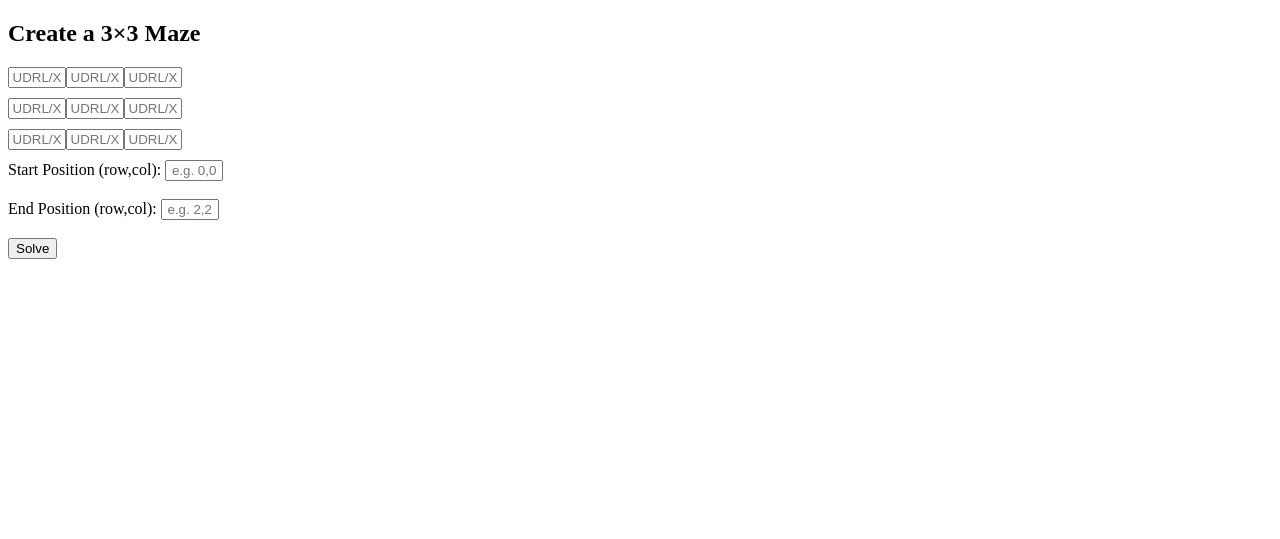
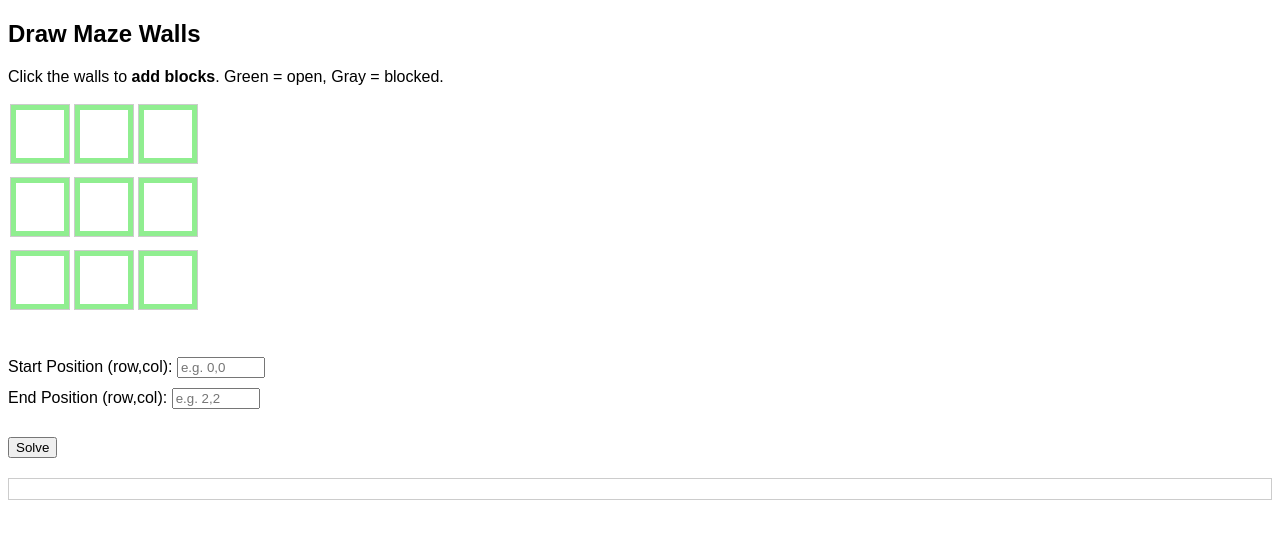
Before and after one commit to taligrayzel/iot, a Flask app: page / in a window 1280 px wide. Shown: the top 539 px of the page. Run offline with Flask 3, Linux system fonts and the light colour scheme.

Commit message:
Add files via upload

```diff
--- a/maze-python/my_web_app/templates/index.html
+++ b/maze-python/my_web_app/templates/index.html
@@ -3,22 +3,60 @@
 <head>
     <title>Maze Solver</title>
     <style>
+        body {
+            font-family: sans-serif;
+        }
+
+        .maze-cell {
+            position: relative;
+            width: 60px;
+            height: 60px;
+            display: inline-block;
+            border: 1px solid #ccc;
+            margin: 2px;
+            box-sizing: border-box;
+        }
+
+        .maze-cell .wall {
+            position: absolute;
+            background-color: lightgreen; /* ✅ Default: open */
+        }
+
+        .wall.top { top: 0; left: 0; width: 100%; height: 5px; cursor: pointer; }
+        .wall.bottom { bottom: 0; left: 0; width: 100%; height: 5px; cursor: pointer; }
+        .wall.left { top: 0; left: 0; width: 5px; height: 100%; cursor: pointer; }
+        .wall.right { top: 0; right: 0; width: 5px; height: 100%; cursor: pointer; }
+
+        .wall.blocked {
+            background-color: gray;  /* ✅ Clicked: becomes blocked */
+        }
+
+        .grid-row {
+            margin-bottom: 5px;
+        }
+
+        #result {
+            margin-top: 20px;
+            padding: 10px;
+            border: 1px solid #ccc;
+        }
+
         input[type="text"] {
-            width: 50px;
-            text-align: center;
-        }
-        .grid-row {
+            width: 80px;
             margin-bottom: 10px;
         }
     </style>
 </head>
 <body>
-    <h2>Create a 3×3 Maze</h2>
+
+<h2>Draw Maze Walls</h2>
+<p>Click the walls to <strong>add blocks</strong>. Green = open, Gray = blocked.</p>
 
 <form id="mazeForm">
     <div id="mazeGrid"></div>
 
-        <label>Start Position (row,col): <input type="text" id="start" placeholder="e.g. 0,0"></label><br><br>
+    <br><br>
+    <label>Start Position (row,col): <input type="text" id="start" placeholder="e.g. 0,0"></label><br>
     <label>End Position (row,col): <input type="text" id="end" placeholder="e.g. 2,2"></label><br><br>
 
     <button type="submit">Solve</button>
@@ -27,18 +65,44 @@
 <div id="result"></div>
 
 <script>
-        // Generate 3x3 grid of input boxes
+    const gridSize = 3;
     const gridDiv = document.getElementById("mazeGrid");
-        for (let i = 0; i < 3; i++) {
+
+    for (let i = 0; i < gridSize; i++) {
         const rowDiv = document.createElement("div");
         rowDiv.classList.add("grid-row");
-            for (let j = 0; j < 3; j++) {
-                const input = document.createElement("input");
-                input.type = "text";
-                input.maxLength = 4;
-                input.placeholder = "UDRL/X";
-                input.id = `cell-${i}-${j}`;
-                rowDiv.appendChild(input);
+        for (let j = 0; j < gridSize; j++) {
+            const cell = document.createElement("div");
+            cell.classList.add("maze-cell");
+            cell.dataset.row = i;
+            cell.dataset.col = j;
+
+            // Add clickable walls
+            ["top", "bottom", "left", "right"].forEach(dir => {
+                const wall = document.createElement("div");
+                wall.classList.add("wall", dir);
+
+                wall.addEventListener("click", () => {
+                    wall.classList.toggle("blocked");
+
+                    const dRow = { top: -1, bottom: 1, left: 0, right: 0 };
+                    const dCol = { top: 0, bottom: 0, left: -1, right: 1 };
+                    const opposite = { top: "bottom", bottom: "top", left: "right", right: "left" };
+
+                    const ni = i + dRow[dir];
+                    const nj = j + dCol[dir];
+
+                    if (ni >= 0 && ni < gridSize && nj >= 0 && nj < gridSize) {
+                        const neighbor = document.querySelector(`.maze-cell[data-row="${ni}"][data-col="${nj}"]`);
+                        const neighborWall = neighbor.querySelector(`.wall.${opposite[dir]}`);
+                        neighborWall.classList.toggle("blocked");
+                    }
+                });
+
+                cell.appendChild(wall);
+            });
+
+            rowDiv.appendChild(cell);
         }
         gridDiv.appendChild(rowDiv);
     }
@@ -47,11 +111,17 @@
         e.preventDefault();
 
         const mazeGrid = [];
-            for (let i = 0; i < 3; i++) {
+        for (let i = 0; i < gridSize; i++) {
             const row = [];
-                for (let j = 0; j < 3; j++) {
-                    const val = document.getElementById(`cell-${i}-${j}`).value.toUpperCase() || "X";
-                    row.push(val);
+            for (let j = 0; j < gridSize; j++) {
+                const cell = document.querySelector(`.maze-cell[data-row="${i}"][data-col="${j}"]`);
+                let directions = "";
+                if (!cell.querySelector(".top").classList.contains("blocked")) directions += "U";
+                if (!cell.querySelector(".bottom").classList.contains("blocked")) directions += "D";
+                if (!cell.querySelector(".left").classList.contains("blocked")) directions += "L";
+                if (!cell.querySelector(".right").classList.contains("blocked")) directions += "R";
+                if (directions === "") directions = "X";
+                row.push(directions);
             }
             mazeGrid.push(row);
         }
@@ -84,5 +154,6 @@
         }
     });
 </script>
+
 </body>
 </html>
```
Lines whose indentation alone changed are shown as unchanged.
